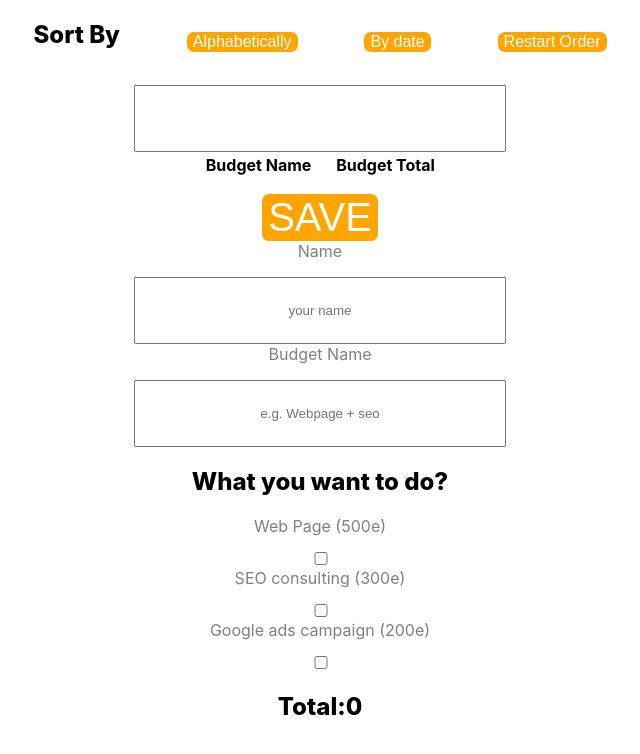
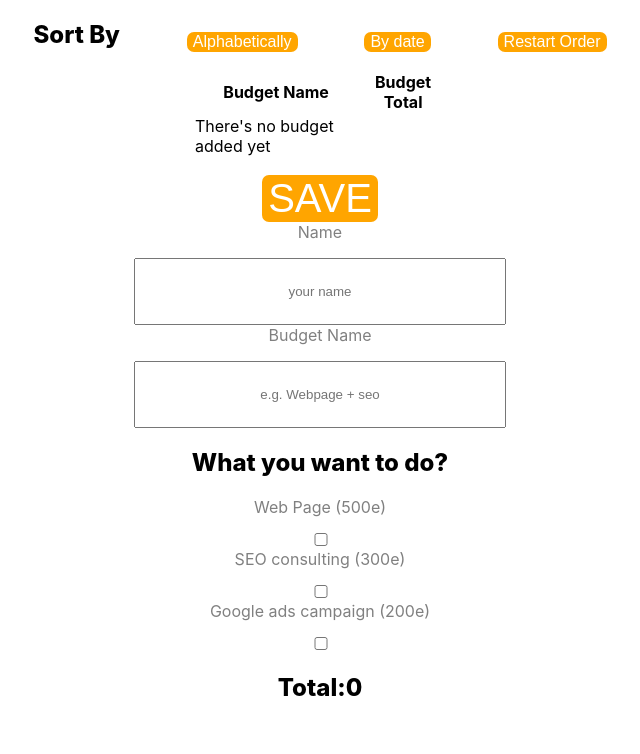
Before and after one commit to richhard6/S7.Budget, a React (Create React App) app: page /budget in a window 1280 px wide. Shown: the top 754 px of the page, without its empty margins (320-960 px from the left). Built offline with nearby package versions, Linux system fonts and the light colour scheme.

Commit message:
Made conditional rendering to not show the input bar if theres less than 1 budget added. and an advice showing THERES NO BUDGET ADDED so its more user friendly . works all fine. chrome

```diff
--- a/src/components/budgetList/BudgetList.js
+++ b/src/components/budgetList/BudgetList.js
@@ -2,19 +2,20 @@ import Budget from '../budget/Budget'
 import { useEffect, useState } from 'react'
 import Search from '../search/Search'
 
-import { Table, TableBody, TableHeading, TableRow } from './styles'
+import { Table, TableBody, TableData, TableHeading, TableRow } from './styles'
 import { Button, WrapperButton } from '../extra/styles'
 import { HeadingTwo } from '../../styles'
 
 function BudgetList({ budget }) {
   const [allBudgets, setAllBudgets] = useState([])
-
-
+  const [inmutableBudgets, setInmutableBudgets] = useState([])
 
   useEffect(() => {
     const storage = allStorage()
 
     const parsedStorage = storage.map((budget) => JSON.parse(budget))
+
+    setInmutableBudgets((prevBudgets) => [...prevBudgets, ...parsedStorage])
 
     setAllBudgets((prevBudgets) => [...prevBudgets, ...parsedStorage])
   }, [setAllBudgets])
@@ -27,24 +28,22 @@ function BudgetList({ budget }) {
     const parsedStorage = storage.map((budget) => JSON.parse(budget))
 
     setAllBudgets((prevBudgets) => (prevBudgets = parsedStorage))
+    setInmutableBudgets((prevBudgets) => (prevBudgets = parsedStorage))
   }
 
   const filterByWord = (letters) => {
-
     const storage = allStorage()
 
-if(storage){
+    if (storage) {
       let wordFiltered = allBudgets.filter((budget) =>
         budget.budgetName.includes(letters)
       )
+      const parsedStorage = storage.map((budget) => JSON.parse(budget))
+
       if (letters.length > 1)
         setAllBudgets((prevBudgets) => (prevBudgets = wordFiltered))
 
       if (letters.length < 2) {
-
-
-      const parsedStorage = storage.map((budget) => JSON.parse(budget))
-
         setAllBudgets((prevBudgets) => (prevBudgets = parsedStorage))
       }
     }
@@ -86,6 +85,10 @@ if(storage){
     setAllBudgets((prevBudgets) => (prevBudgets = parsedStorage))
   }
 
+  /*   if (allBudgets.length < 1) return <div>no budgets</div> */
+
+  console.log(allBudgets)
+
   return (
     <>
       <WrapperButton>
@@ -100,14 +103,18 @@ if(storage){
           Restart Order
         </Button>
       </WrapperButton>
-      <Search filterByWord={filterByWord} />
+      <Search filterByWord={filterByWord} inmutableBudgets={inmutableBudgets} />
       <Table>
         <TableBody>
           <TableRow>
             <TableHeading>Budget Name</TableHeading>
             <TableHeading>Budget Total</TableHeading>
           </TableRow>
-
+          {inmutableBudgets.length < 1 && (
+            <TableRow>
+              <TableData>There's no budget added yet</TableData>
+            </TableRow>
+          )}
           {allBudgets.map((budget, index) => {
             return (
               <Budget key={index} budget={budget} allStorage={allStorage} />
--- a/src/components/search/Search.js
+++ b/src/components/search/Search.js
@@ -2,7 +2,7 @@ import { useState } from 'react'
 
 import { Input } from '../extra/styles'
 
-function Search({ filterByWord }) {
+function Search({ filterByWord, inmutableBudgets }) {
   const [input, setInput] = useState('')
 
   const searchByWord = (e) => {
@@ -12,7 +12,12 @@ function Search({ filterByWord }) {
 
   return (
     <>
-      <Input onChange={(e) => searchByWord(e)} />
+      {inmutableBudgets.length > 1 && (
+        <Input
+          placeholder="search your budget here"
+          onChange={(e) => searchByWord(e)}
+        />
+      )}
     </>
   )
 }
```
Lines whose indentation alone changed are shown as unchanged.
